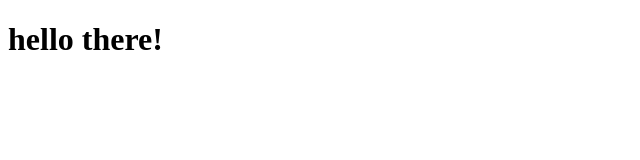
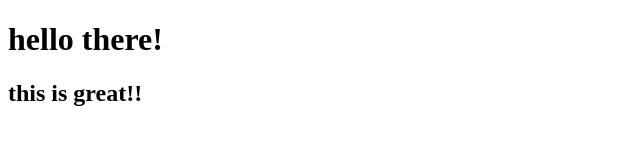
Before and after one commit to zheno08/software_construction, a plain HTML site: page index.html in a window 1280 px wide. Shown: the whole page, without its empty margins (0-640 px from the left). Drawn offline with Linux system fonts and the light colour scheme.

Commit message:
second commit

```diff
--- a/index.html
+++ b/index.html
@@ -7,5 +7,6 @@
 </head>
 <body>
     <h1>hello there!</h1>
+    <h2>this is great!!</h2>
 </body>
 </html>
```
